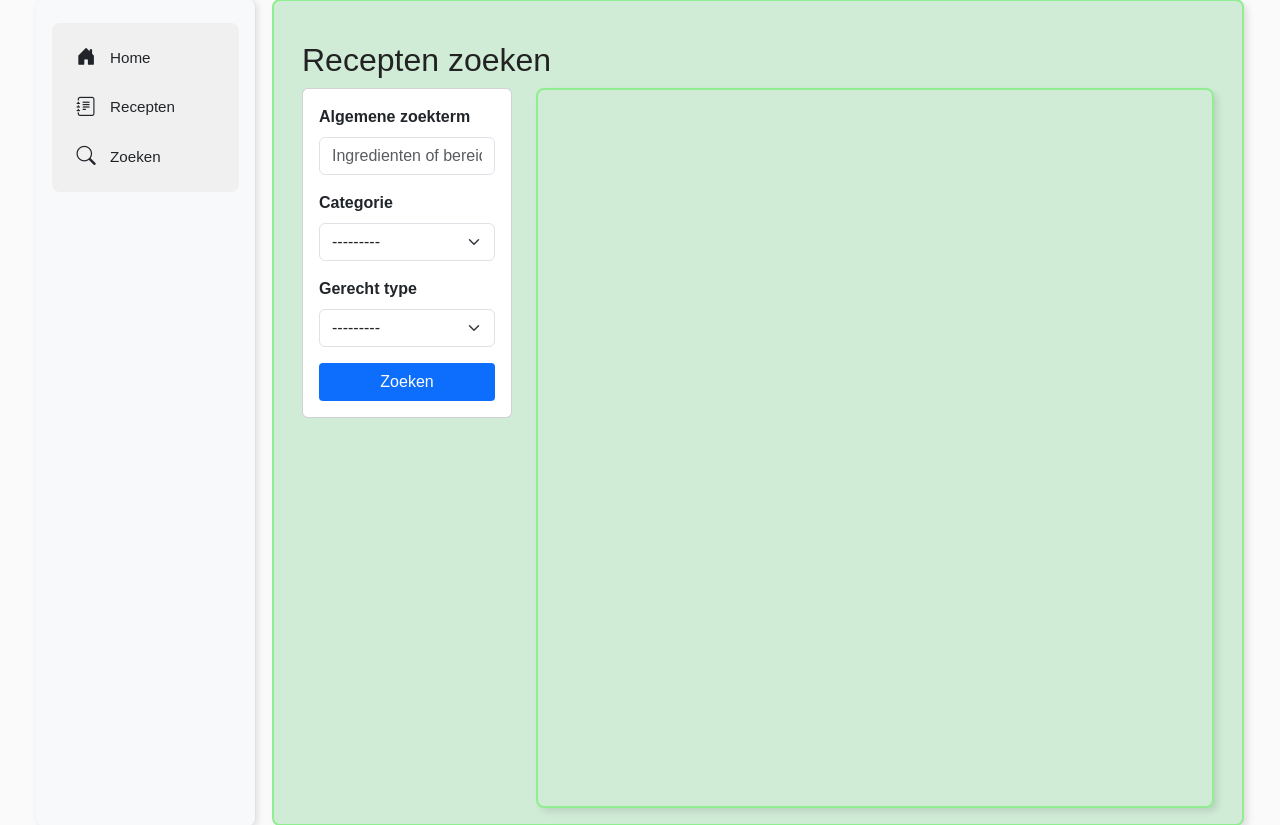
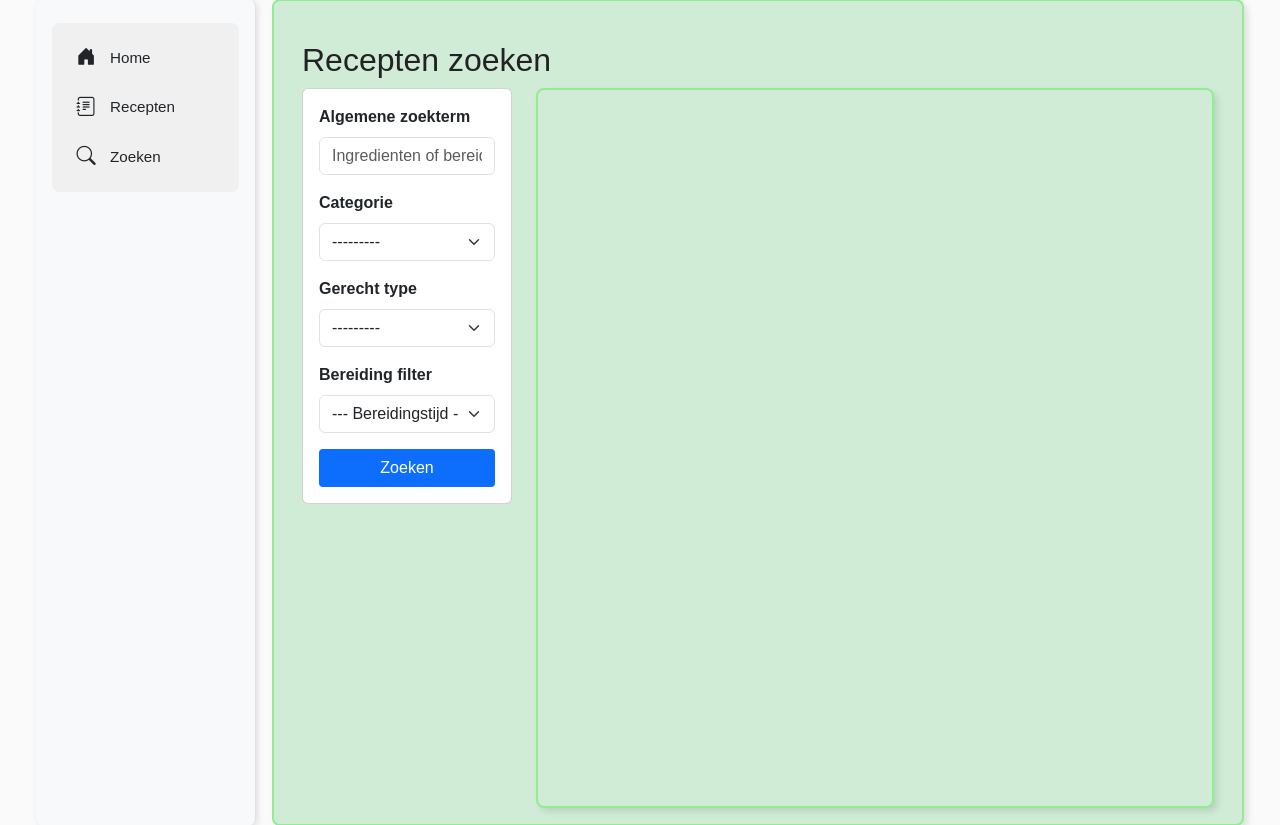
Before and after one commit to robm45/kokenenbraden, a Django app: page /zoeken/ in a window 1280 px wide. Shown: the part 109-934 px from the top of the page. Run offline with Django 4.2, Linux system fonts and the light colour scheme; data that the repository does not hold is empty.

Commit message:
zoekfunctie op bereidingstijd toegevoegd

```diff
--- a/apps/recepten/forms.py
+++ b/apps/recepten/forms.py
@@ -63,3 +63,12 @@ class ReceptZoekForm(forms.Form):
         label="Hoofdingrediënten",
         widget=forms.SelectMultiple(attrs={"class": "form-select"})
     )
+    bereiding_filter = forms.ChoiceField(
+        required = False,
+        choices=[
+            ('', '--- Bereidingstijd ---'),
+            ('lt30', 'Minder dan 30 minuten'),
+            ('30or60', 'Tussen 30 en 60 minuten'),
+            ('gt60', 'Meer dan 60 minuten'),
+        ]
+    )
--- a/apps/recepten/templates/recepten/recept_zoek.html
+++ b/apps/recepten/templates/recepten/recept_zoek.html
@@ -45,6 +45,18 @@
               {% endif %}
             </div>
 
+            <div class="mb-3">
+              <label for="{{ form.bereiding_filter.id_for_label }}" class="form-label">
+                {{ form.bereiding_filter.label }}
+              </label>
+              {{ form.bereiding_filter|add_class:"form-select" }}
+              {% if form.bereiding_filter.errors %}
+                <div class="text-danger small">
+                  {{ form.bereiding_filter.errors|join:", " }}
+                </div>
+              {% endif %}
+            </div>
+
 
             <button type="submit" class="btn btn-primary w-100">Zoeken</button>
           </form>
--- a/apps/recepten/views/recept_zoek.py
+++ b/apps/recepten/views/recept_zoek.py
@@ -7,20 +7,38 @@ def recept_zoek(request):
     query = request.GET.get('q', '')  # algemene zoekterm
     categorie = request.GET.get('categorie', '')
     gerecht_type = request.GET.get('gerecht_type', '')
+    bereiding_filter = request.GET.get('bereiding_filter', '')
 
     resultaten = []  # standaard leeg
 
-    if query or categorie or gerecht_type:
+    if query or categorie or gerecht_type or bereiding_filter:
         qs = Recept.objects.all()
 
         if query:
             qs = qs.filter(
                 Q(ingredienten__icontains=query) | Q(bereiding__icontains=query)
             )
+
+        # --- CATEGORIE FILTER ---
         if categorie:
             qs = qs.filter(categorie__id=categorie)
+
+
+        # --- GERECHTTYPE ILTER ---
         if gerecht_type:
             qs = qs.filter(gerecht_type__id=gerecht_type)
+
+        # --- BEREIDINGSTIJD FILTER ----
+        if bereiding_filter == "lt30":
+            qs = qs.filter(bereidingstijd__lt=30)
+
+
+        if bereiding_filter == "30to60":
+            qs = qs.filter(bereidingstijd__gte=30, bereidingstijd__lte=60)
+
+
+        if bereiding_filter == "gt60":
+            qs = qs.filter(bereidingstijd__gt=60)
 
         resultaten = qs.distinct()
 
```
